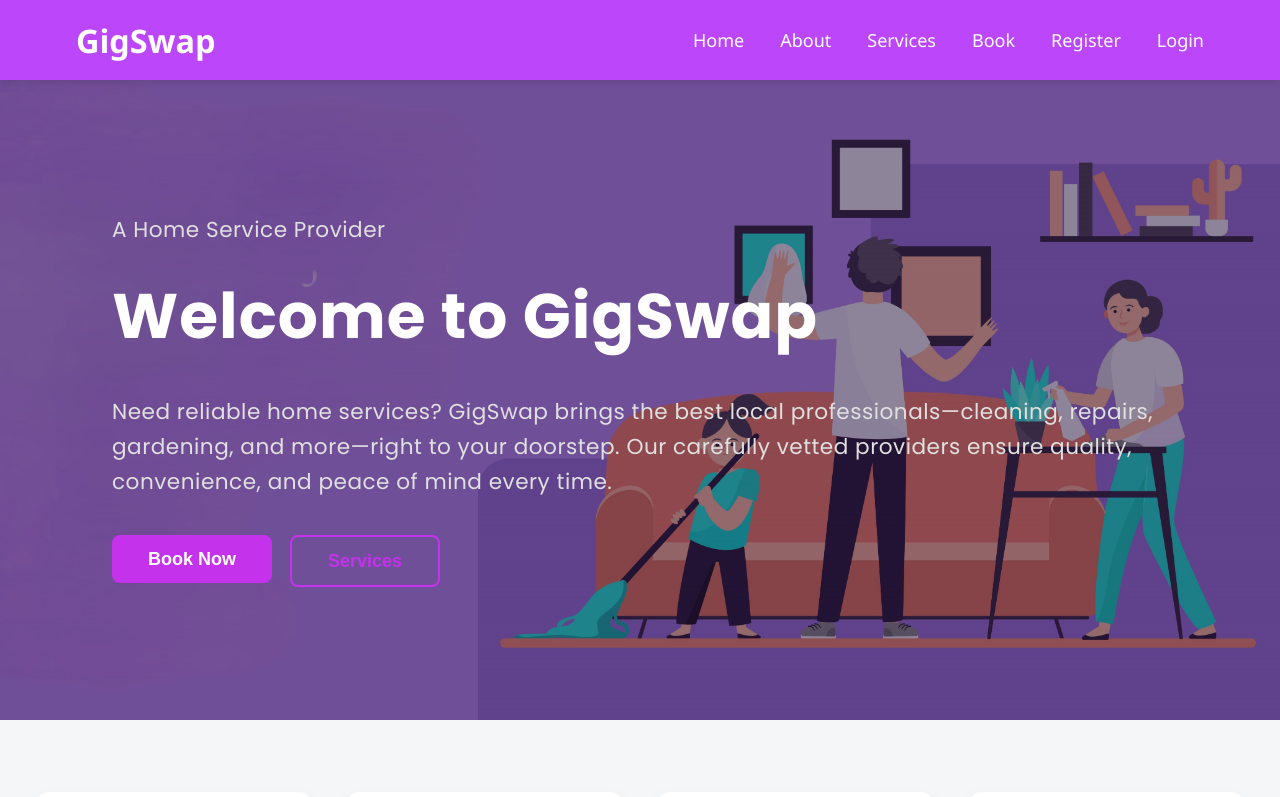
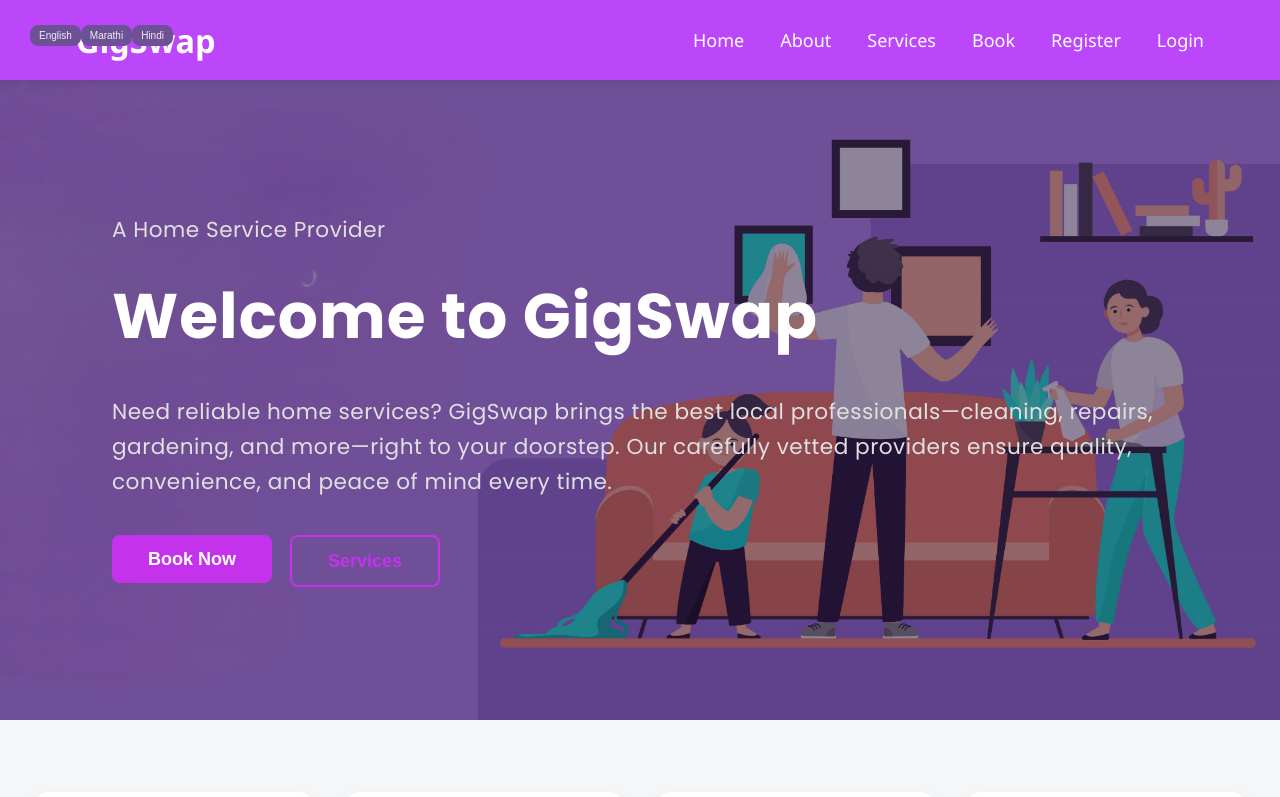
Before and after one commit to MohammadParvez7/GigSwap-hsp, a React (Vite) app in the folder client/: page / in a window 1280 px wide. Shown: the top 797 px of the page. Built offline with nearby package versions, Linux system fonts and the light colour scheme; no server answers.

Commit message:
para change

```diff
--- a/client/src/components/GoogleTranslate.css
+++ b/client/src/components/GoogleTranslate.css
@@ -2,38 +2,39 @@
 
 /* Desktop aur bade screens ke liye styling (default) */
 #google_translate_element_container {
-  position: absolute;
-  top: 120px;
+  /* position: absolute; */
+  /* top: 120px; */
+  /* left: 20px; */
+  z-index: 9999;
+  display: flex; /* Use flexbox to arrange items horizontally */
+  align-items: center; /* Align items vertically in the center */
+  gap: 10px; /* Add some space between the dropdown and buttons */
+  position: fixed; /* Use fixed position to keep it in view */
+  top: 20px;
   left: 20px;
-  z-index: 9999;
 }
 
 .goog-te-gadget {
   font-family: 'Segoe UI', Arial, sans-serif;
   font-size: 10px; /* Font size aur kam kiya gaya hai */
   color: #ecf0f1;
-  background-color:
-rgba(110, 80, 151);
-  border: 1px solid
-rgba(110, 80, 151);
+  background-color: rgba(110, 80, 151);
+  border: 1px solid rgba(110, 80, 151);
   border-radius: 8px;
   padding: 2px; /* Padding aur kam kiya gaya hai */
-  box-shadow: 0 4px 10px
-rgba(110, 80, 151);
+  box-shadow: 0 4px 10px rgba(110, 80, 151);
   max-width: 150px; /* Max width set ki gayi hai */
 }
 
 .goog-te-gadget .goog-te-combo {
   border: none;
-  background-color:
-rgba(110, 80, 151);
+  background-color: rgba(110, 80, 151);
   color: #ecf0f1;
   padding: 2px 4px; /* Padding aur kam kiya gaya hai */
 }
 
 .goog-te-gadget .goog-te-combo:hover {
-  background-color:
-rgba(110, 80, 151);
+  background-color: rgba(110, 80, 151);
 }
 
 .goog-te-gadget .goog-logo-link {
@@ -44,11 +45,30 @@ rgba(110, 80, 151);
   display: none;
 }
 
+/* New CSS for the language buttons */
+#google_translate_element_container button {
+  background-color: rgba(110, 80, 151);
+  color: #ecf0f1;
+  border: 1px solid rgba(110, 80, 151);
+  border-radius: 8px;
+  padding: 4px 8px;
+  font-size: 10px;
+  cursor: pointer;
+  transition: background-color 0.3s ease;
+}
+
+#google_translate_element_container button:hover {
+  background-color: rgba(85, 60, 125); /* Darker shade on hover */
+}
+
 /* Mobile screens ke liye media query */
 @media screen and (max-width: 600px) {
   #google_translate_element_container {
-    top: 90px;
+    top: 10px;
     left: 10px;
+    flex-direction: column; /* Stack items vertically on mobile */
+    align-items: flex-start; /* Align items to the left */
+    gap: 5px; /* Reduce gap on mobile */
   }
 
   .goog-te-gadget {
--- a/client/src/components/GoogleTranslate.jsx
+++ b/client/src/components/GoogleTranslate.jsx
@@ -1,12 +1,46 @@
 // src/components/GoogleTranslate.jsx
 
-import React from 'react';
-import './GoogleTranslate.css'; // Apni CSS file import karein
+import React, { useEffect } from 'react';
+import './GoogleTranslate.css';
 
 export const GoogleTranslate = () => {
+
+  const googleTranslateElementInit = () => {
+    new window.google.translate.TranslateElement({
+      pageLanguage: 'en'
+    }, 'google_translate_element');
+  };
+
+  const changeLanguage = (lang) => {
+    const select = document.querySelector('.goog-te-combo');
+    if (select) {
+      select.value = lang;
+      select.dispatchEvent(new Event('change'));
+    }
+  };
+
+  useEffect(() => {
+    const addScript = document.createElement('script');
+    addScript.src = '//translate.google.com/translate_a/element.js?cb=googleTranslateElementInit';
+    addScript.async = true;
+    document.body.appendChild(addScript);
+
+    window.googleTranslateElementInit = googleTranslateElementInit;
+
+    return () => {
+      document.body.removeChild(addScript);
+      delete window.googleTranslateElementInit;
+    };
+  }, []);
+
   return (
     <div id="google_translate_element_container">
       <div id="google_translate_element"></div>
+      <div>
+        <button onClick={() => changeLanguage('en')}>English</button>
+        <button onClick={() => changeLanguage('mr')}>Marathi</button>
+        <button onClick={() => changeLanguage('hi')}>Hindi</button>
+      </div>
     </div>
   );
 };
```
